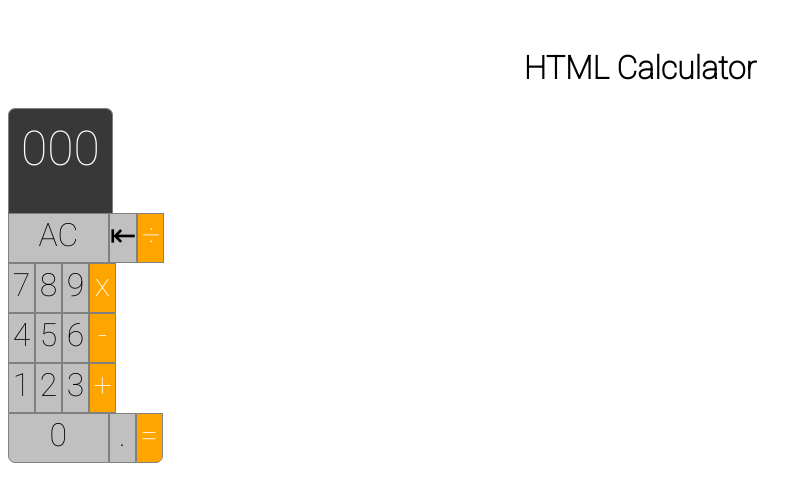
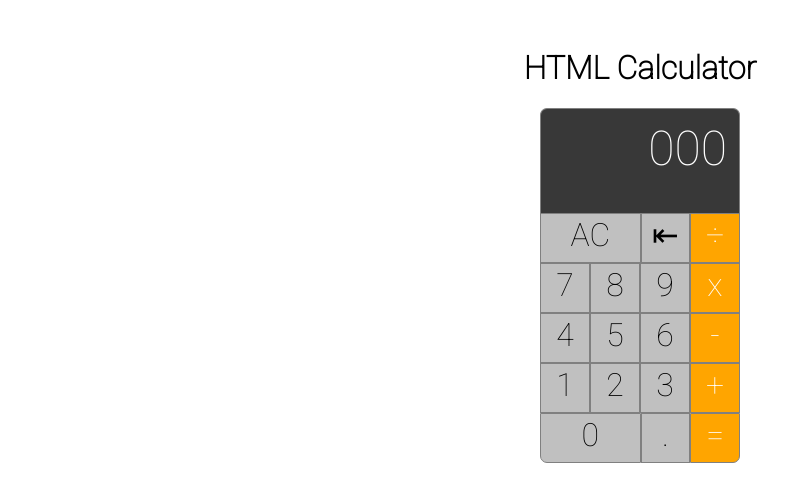
Before and after one commit to tejidokit/calculator, a plain HTML site: page index.html in a window 1280 px wide. Shown: the whole page, without its empty margins (0-812 px from the left). Drawn offline with Linux system fonts and the light colour scheme.

Commit message:
centered calculator

```diff
--- a/index.html
+++ b/index.html
@@ -16,39 +16,39 @@
 
     <h1>HTML Calculator</h1>
     <div id="calc-parent">
-        <div class="row1">
+        <div class="row">
             <div class="column" id="calc-display-val">000</div>
         </div>
 
-        <div class="row1">
+        <div class="row">
             <div class="calc-btn column" id="calc-clear">AC</div>
             <div class="calc-btn column" id="calc-backspace">&#8676;</div>
             <div class="calc-btn calc-btn-operator column" id="calc-divide">&#247;</div>
             <!-- <div class="calc-btn calc-btn-operator column" id="calc-multiply">%</div> -->
         </div>
 
-        <div class="row1">
+        <div class="row">
             <div class="calc-btn calc-btn-num column" id="calc-seven">7</div>
             <div class="calc-btn calc-btn-num column" id="calc-eight">8</div>
             <div class="calc-btn calc-btn-num column" id="calc-nine">9</div>
             <div class="calc-btn calc-btn-operator column" id="calc-multiply">x</div>
         </div>
 
-        <div class="row1">
+        <div class="row">
             <div class="calc-btn calc-btn-num column" id="calc-four">4</div>
             <div class="calc-btn calc-btn-num column" id="calc-five">5</div>
             <div class="calc-btn calc-btn-num column" id="calc-six">6</div>
             <div class="calc-btn calc-btn-operator column" id="calc-minus">-</div>
         </div>
 
-        <div class="row1">
+        <div class="row">
             <div class="calc-btn calc-btn-num column" id="calc-one">1</div>
             <div class="calc-btn calc-btn-num column" id="calc-two">2</div>
             <div class="calc-btn calc-btn-num column" id="calc-three">3</div>
             <div class="calc-btn calc-btn-operator column" id="calc-plus">+</div>
         </div>
 
-        <div class="row1">
+        <div class="row">
             <div class="calc-btn calc-btn-num column" id="calc-zero">0</div>
             <div class="calc-btn calc-btn-num column" id="calc-decimal">.</div>
             <div class="calc-btn calc-btn-operator column" id="calc-equals">=</div>
--- a/styles.css
+++ b/styles.css
@@ -43,13 +43,13 @@
 }
 
 #calc-zero {
-    width: 98.6666666666667px;
+    width: 52.6666666666667px;
     border-radius: 0 0 0 7px;
 
 }
 
 #calc-clear {
-    width: 98.6666666666667px;
+    width: 52.6666666666667px;
 
 }
 
@@ -84,3 +84,8 @@
 #calc-equals {
     border-radius: 0 0 7px 0;
 }
+
+/* subtract 100 px from 50% since .row has a width of 200px */
+#calc-parent {
+    margin-left: calc(50% - 100px);
+}
```
